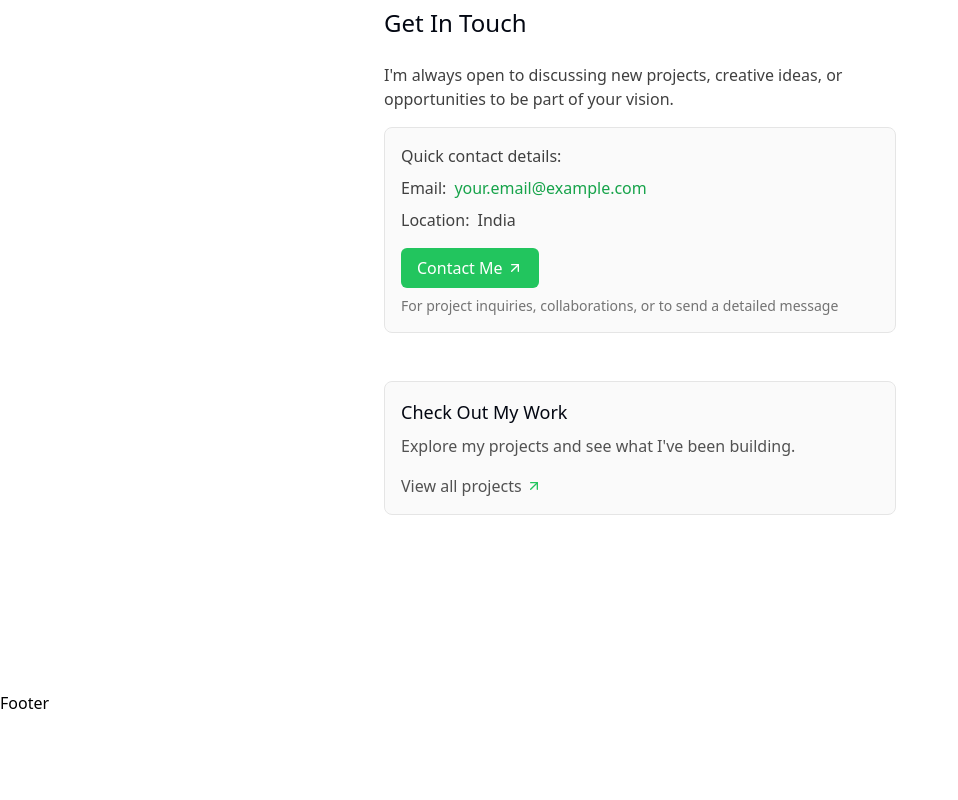
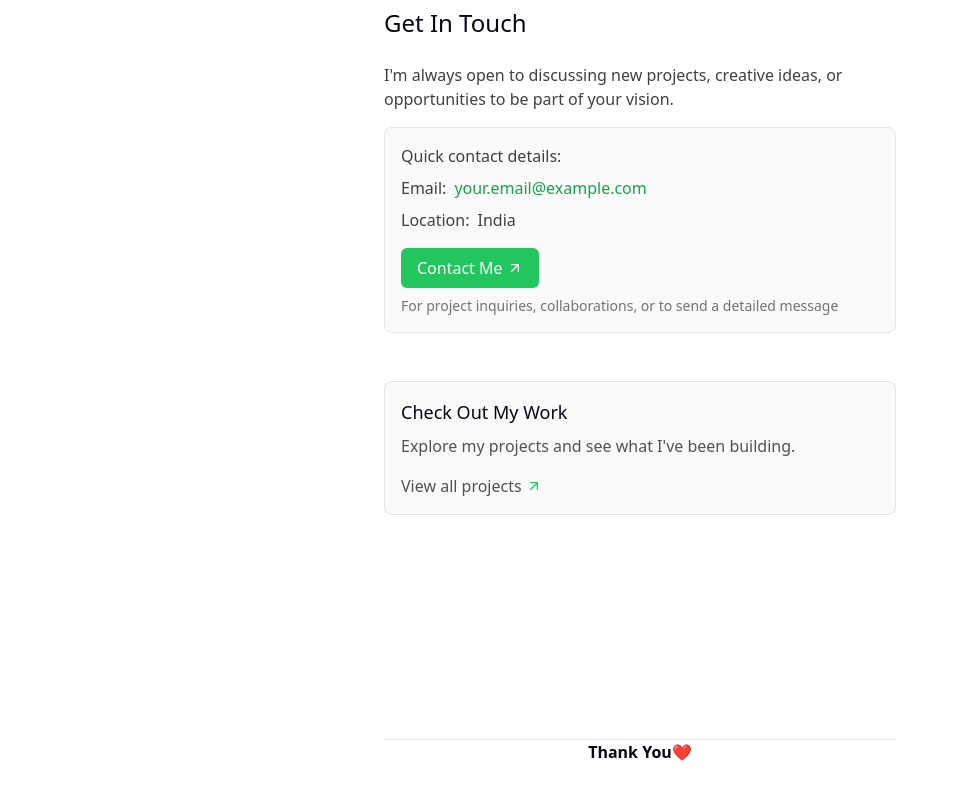
Before and after one commit to anuragbehura/anuragbehura-portfolio, a Next.js app: page /about in a window 1280 px wide. Shown: the part 1849-2649 px from the top of the page, without its empty margins (0-958 px from the left). Before the commit the page ends 2564 px from the top, so only its background shows below. Built offline with nearby package versions, Linux system fonts and the light colour scheme.

Commit message:
updated footer

```diff
--- a/components/Footer.tsx
+++ b/components/Footer.tsx
@@ -1,9 +1,11 @@
 import React from 'react'
+import { Separator } from './ui/separator'
 
 export default function Footer() {
   return (
-    <div className='text-black'>
-      Footer
-    </div>
+    <section className="w-full relative antialiased max-w-xl mx-auto px-4 sm:px-6 md:px-8 py-6 sm:py-8 md:py-12">
+      <Separator orientation='horizontal'/>
+      <span className='flex justify-center text-base font-semibold'>Thank You❤️</span>
+    </section>
   )
 }
```
